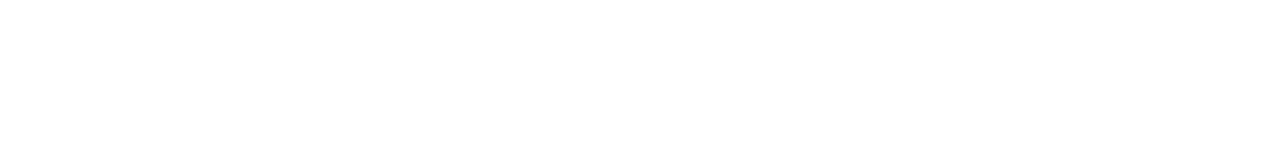
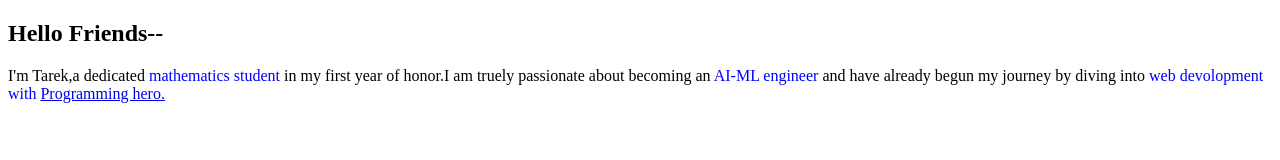
Before and after one commit to tarekibnkhayer/practice-task-2, a plain HTML site: page index.html in a window 1280 px wide. Drawn offline with Linux system fonts and the light colour scheme.

Commit message:
first section content upload

```diff
--- a/index.html
+++ b/index.html
@@ -7,6 +7,10 @@
     <link rel="stylesheet" href="style.css">
 </head>
 <body>
-    <h
+    <section><!--this is a section for paragraph 1-->
+        <h1>Hello Friends--</h1>
+        <div>I'm Tarek,a dedicated<span class="blue"> mathematics student</span> in my first year of honor.I am truely passionate about becoming an <span class="blue">AI-ML engineer</span> and have already begun my journey by diving into <span class="blue">web devolopment with </span> <a href="https://web.programming-hero.com/home/">Programming hero.</a>
+
+    </section>
 </body>
 </html>
--- a/style.css
+++ b/style.css
@@ -0,0 +1,2 @@
+.blue{
+   color: blue;}
```
